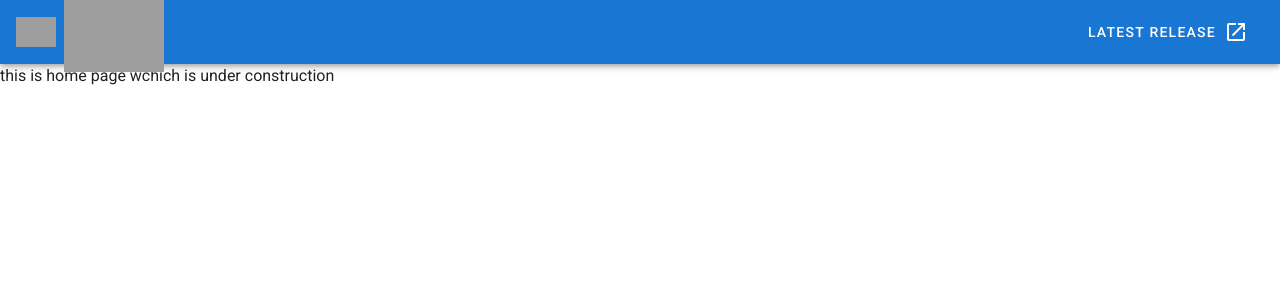
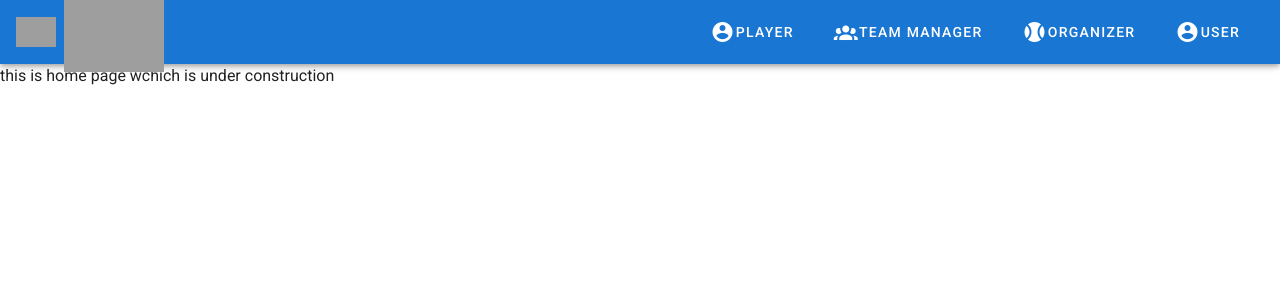
Before and after one commit to vikumDheemantha/crick-click, a Vue app in the folder frontend/: page / in a window 1280 px wide. Shown: the top 300 px of the page. Built offline with nearby package versions, Linux system fonts and the light colour scheme; grey boxes are pictures that could not be loaded.

Commit message:
basic navigation btn

```diff
--- a/frontend/src/components/layout/AppBar.vue
+++ b/frontend/src/components/layout/AppBar.vue
@@ -27,8 +27,35 @@
       target="_blank"
       text
     >
-      <span class="mr-2">Latest Release</span>
-      <v-icon>mdi-open-in-new</v-icon>
+      <v-icon>mdi-account-circle</v-icon>
+      <span class="mr-2">Player</span>
+    </v-btn>
+
+    <v-btn
+      href="https://github.com/vuetifyjs/vuetify/releases/latest"
+      target="_blank"
+      text
+    >
+      <v-icon>mdi-account-group</v-icon>
+      <span class="mr-2">Team Manager</span>
+    </v-btn>
+
+    <v-btn
+      href="https://github.com/vuetifyjs/vuetify/releases/latest"
+      target="_blank"
+      text
+    >
+      <v-icon>mdi-tennis-ball</v-icon>
+      <span class="mr-2">Organizer</span>
+    </v-btn>
+
+    <v-btn
+      href="https://github.com/vuetifyjs/vuetify/releases/latest"
+      target="_blank"
+      text
+    >
+      <v-icon>mdi-account-circle</v-icon>
+      <span class="mr-2">User</span>
     </v-btn>
   </v-app-bar>
 </template>
```
Also changed, not shown: 1 other file (tests, documents, lock files or other folders).
